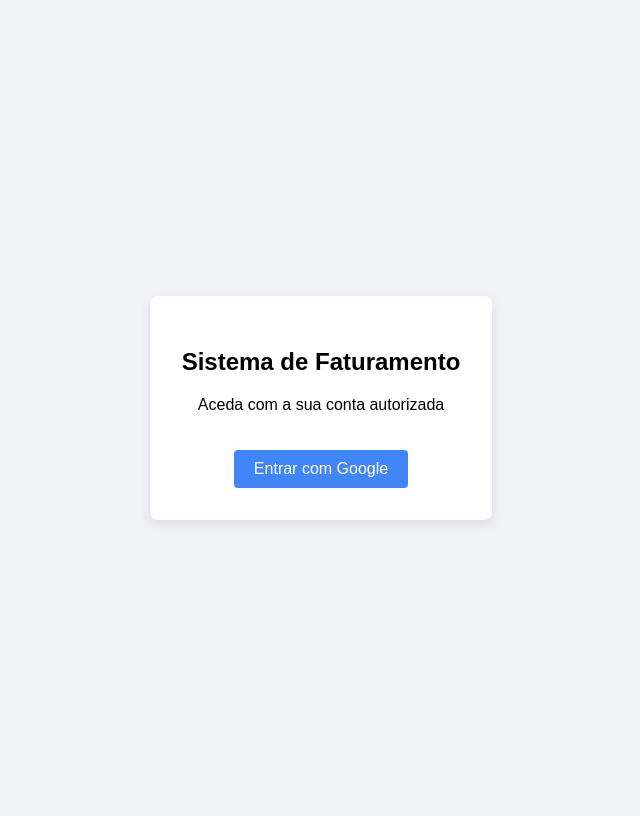
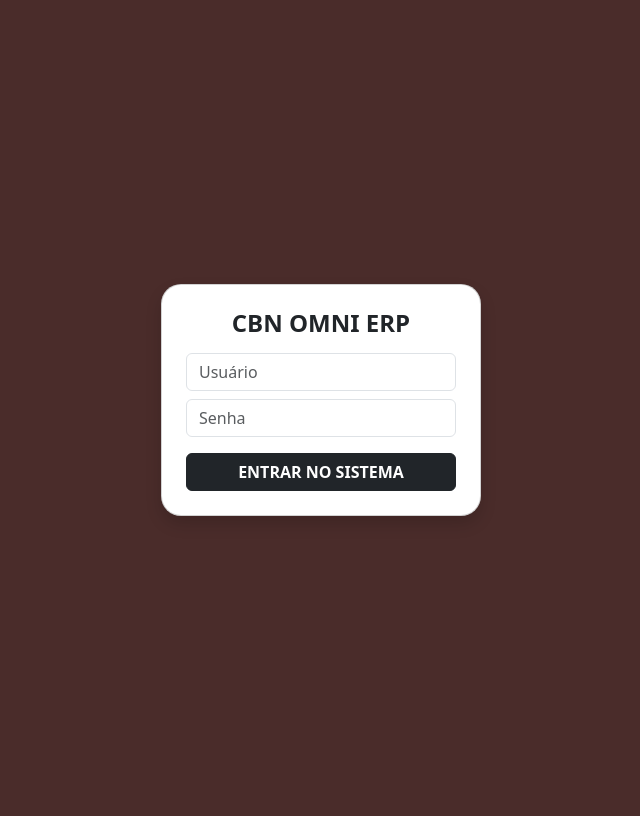
Before and after one commit to DaanielSousa/meu-backend-python, a Flask app: page / in a window 1280 px wide. Shown: the whole page, without its empty margins (319-959 px from the left). After the commit the page ends 516 px from the top, so only its background shows below. Run offline with Flask 3, Linux system fonts and the light colour scheme.

Commit message:
Revamp login page with new design and functionality

```diff
--- a/templates/login.html
+++ b/templates/login.html
@@ -1,19 +1,22 @@
 <!DOCTYPE html>
 <html lang="pt-br">
-<head>
-    <meta charset="UTF-8">
-    <title>Login - Faturamento IA</title>
-    <style>
-        body { font-family: sans-serif; display: flex; justify-content: center; align-items: center; height: 100vh; background: #f0f2f5; }
-        .login-card { background: white; padding: 2rem; border-radius: 8px; box-shadow: 0 4px 12px rgba(0,0,0,0.1); text-align: center; }
-        .btn-google { background: #4285F4; color: white; padding: 10px 20px; text-decoration: none; border-radius: 4px; display: inline-block; margin-top: 20px; }
-    </style>
+<head><meta charset="UTF-8"><title>CBN OMNI - Login</title>
+<link href="https://cdn.jsdelivr.net/npm/bootstrap@5.3.0/dist/css/bootstrap.min.css" rel="stylesheet">
+<style>body { background: #4a2c2a; display: flex; align-items: center; justify-content: center; height: 100vh; }</style>
 </head>
 <body>
-    <div class="login-card">
-        <h2>Sistema de Faturamento</h2>
-        <p>Aceda com a sua conta autorizada</p>
-        <a href="/login" class="btn-google">Entrar com Google</a>
+    <div class="card p-4 shadow" style="width: 320px; border-radius: 20px;">
+        <h4 class="text-center fw-bold mb-3">CBN OMNI ERP</h4>
+        <input type="text" id="u" class="form-control mb-2" placeholder="Usuário">
+        <input type="password" id="s" class="form-control mb-3" placeholder="Senha">
+        <button onclick="entrar()" class="btn btn-dark w-100 fw-bold">ENTRAR NO SISTEMA</button>
     </div>
+    <script>
+        async function entrar() {
+            const r = await fetch('/login', {method:'POST', headers:{'Content-Type':'application/json'}, body:JSON.stringify({email:document.getElementById('u').value, senha:document.getElementById('s').value})});
+            if(r.ok) window.location.href = '/painel';
+            else alert("Acesso negado.");
+        }
+    </script>
 </body>
 </html>
```
